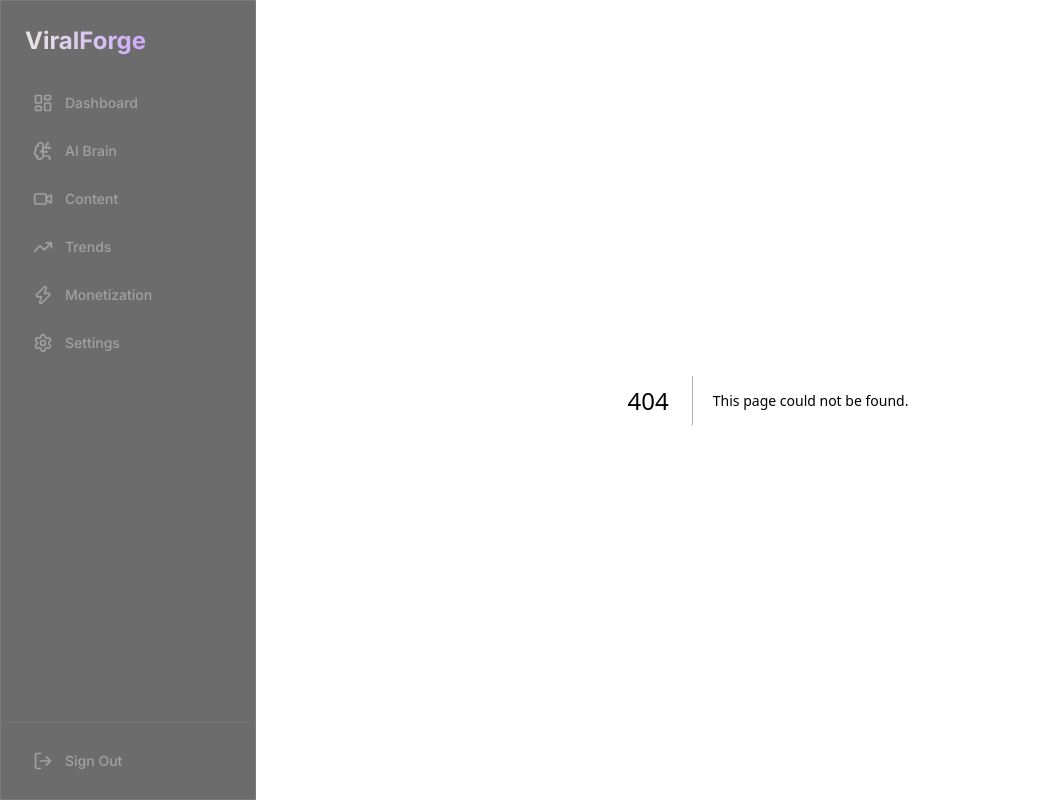
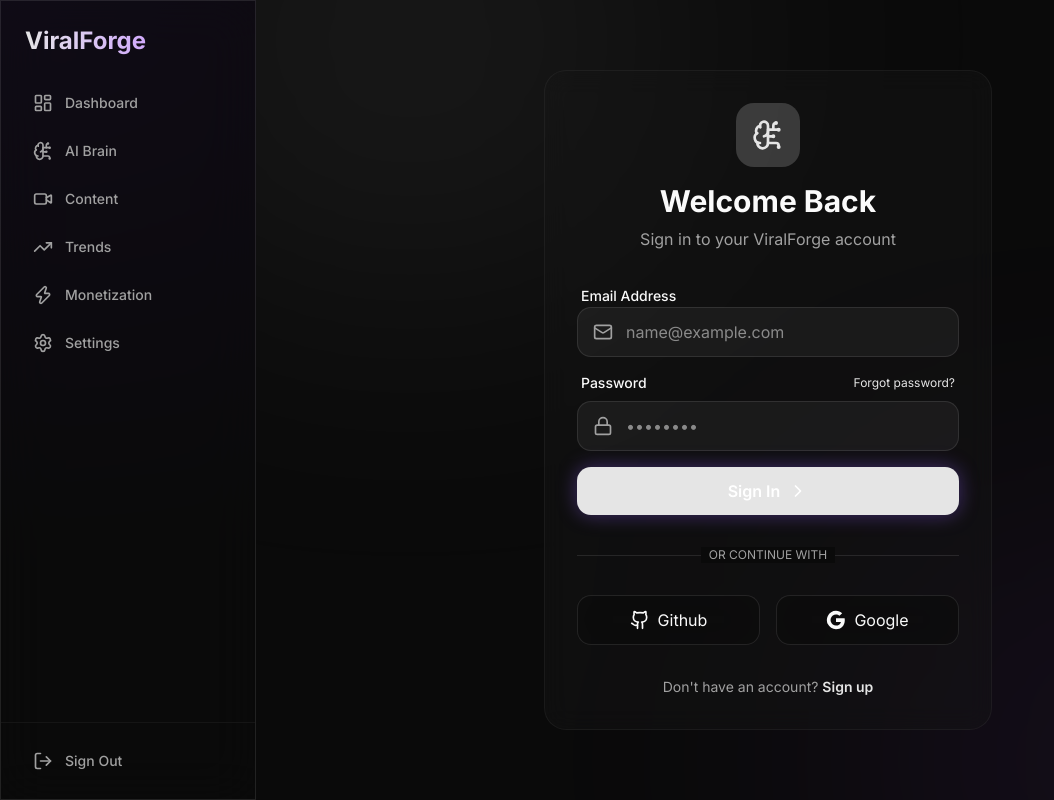
Before and after one commit to raymondraremond/ViralForge, a Next.js app: page /login in a window 1280 px wide. Before the commit this address had no page. Shown: the whole page, without its empty margins (0-1054 px from the left). Built offline with nearby package versions, Linux system fonts and the light colour scheme; no server answers.

Commit message:
viralforge

```diff
--- /dev/null
+++ b/src/app/login/page.tsx
@@ -0,0 +1,153 @@
+"use client"
+
+import { useState } from "react"
+import { useRouter } from "next/navigation"
+import { createClient } from "@/lib/supabase/client"
+import { BrainCircuit, ChevronRight, Github, Mail, Lock, Loader2 } from "lucide-react"
+import Link from "next/link"
+import { motion } from "framer-motion"
+
+export default function LoginPage() {
+  const [email, setEmail] = useState("")
+  const [password, setPassword] = useState("")
+  const [loading, setLoading] = useState(false)
+  const [error, setError] = useState<string | null>(null)
+  const router = useRouter()
+  const supabase = createClient()
+
+  const handleEmailLogin = async (e: React.FormEvent) => {
+    e.preventDefault()
+    setLoading(true)
+    setError(null)
+
+    const { error } = await supabase.auth.signInWithPassword({
+      email,
+      password,
+    })
+
+    if (error) {
+      setError(error.message)
+      setLoading(false)
+    } else {
+      router.push("/dashboard")
+      router.refresh()
+    }
+  }
+
+  const handleOAuthLogin = async (provider: 'github' | 'google') => {
+    await supabase.auth.signInWithOAuth({
+      provider,
+      options: {
+        redirectTo: `${window.location.origin}/auth/callback`,
+      },
+    })
+  }
+
+  return (
+    <div className="flex min-h-screen items-center justify-center p-4 bg-background relative overflow-hidden">
+      {/* Background Orbs */}
+      <div className="absolute top-[-20%] left-[-10%] w-[50%] h-[50%] bg-primary/10 blur-[150px] rounded-full" />
+      <div className="absolute bottom-[-20%] right-[-10%] w-[50%] h-[50%] bg-purple-500/10 blur-[150px] rounded-full" />
+
+      <motion.div
+        initial={{ opacity: 0, y: 20 }}
+        animate={{ opacity: 1, y: 0 }}
+        transition={{ duration: 0.5 }}
+        className="w-full max-w-md glass-card p-8 rounded-3xl space-y-8 z-10"
+      >
+        <div className="text-center space-y-2">
+          <div className="inline-flex items-center justify-center w-16 h-16 rounded-2xl bg-primary/20 mb-4">
+            <BrainCircuit className="w-8 h-8 text-primary" />
+          </div>
+          <h1 className="text-3xl font-bold">Welcome Back</h1>
+          <p className="text-muted-foreground">Sign in to your ViralForge account</p>
+        </div>
+
+        {error && (
+          <div className="p-4 rounded-xl bg-destructive/10 border border-destructive/20 text-destructive text-sm">
+            {error}
+          </div>
+        )}
+
+        <form onSubmit={handleEmailLogin} className="space-y-4">
+          <div className="space-y-2">
+            <label className="text-sm font-medium px-1">Email Address</label>
+            <div className="relative">
+              <Mail className="absolute left-4 top-1/2 -translate-y-1/2 w-5 h-5 text-muted-foreground" />
+              <input
+                type="email"
+                value={email}
+                onChange={(e) => setEmail(e.target.value)}
+                placeholder="name@example.com"
+                required
+                className="w-full pl-12 pr-4 py-3 bg-white/5 border border-white/10 rounded-xl focus:ring-2 focus:ring-primary focus:border-transparent transition-all outline-none"
+              />
+            </div>
+          </div>
+
+          <div className="space-y-2">
+            <div className="flex justify-between items-center px-1">
+              <label className="text-sm font-medium">Password</label>
+              <Link href="/auth/reset" className="text-xs text-primary hover:underline">Forgot password?</Link>
+            </div>
+            <div className="relative">
+              <Lock className="absolute left-4 top-1/2 -translate-y-1/2 w-5 h-5 text-muted-foreground" />
+              <input
+                type="password"
+                value={password}
+                onChange={(e) => setPassword(e.target.value)}
+                placeholder="••••••••"
+                required
+                className="w-full pl-12 pr-4 py-3 bg-white/5 border border-white/10 rounded-xl focus:ring-2 focus:ring-primary focus:border-transparent transition-all outline-none"
+              />
+            </div>
+          </div>
+
+          <button
+            type="submit"
+            disabled={loading}
+            className="w-full py-3 bg-primary text-white rounded-xl font-semibold shadow-[0_0_20px_rgba(139,92,246,0.4)] hover:shadow-[0_0_30px_rgba(139,92,246,0.6)] hover:scale-[1.02] transition-all disabled:opacity-50 disabled:scale-100 flex items-center justify-center gap-2"
+          >
+            {loading ? <Loader2 className="w-5 h-5 animate-spin" /> : "Sign In"}
+            {!loading && <ChevronRight className="w-5 h-5" />}
+          </button>
+        </form>
+
+        <div className="relative">
+          <div className="absolute inset-0 flex items-center">
+            <div className="w-full border-t border-white/10"></div>
+          </div>
+          <div className="relative flex justify-center text-xs uppercase">
+            <span className="bg-background px-2 text-muted-foreground">Or continue with</span>
+          </div>
+        </div>
+
+        <div className="grid grid-cols-2 gap-4">
+          <button
+            onClick={() => handleOAuthLogin('github')}
+            className="flex items-center justify-center gap-2 py-3 glass rounded-xl hover:bg-white/5 transition-all"
+          >
+            <Github className="w-5 h-5" />
+            Github
+          </button>
+          <button
+            className="flex items-center justify-center gap-2 py-3 glass rounded-xl hover:bg-white/5 transition-all"
+          >
+            <svg className="w-5 h-5" viewBox="0 0 24 24">
+              <path fill="currentColor" d="M22.56 12.25c0-.78-.07-1.53-.2-2.25H12v4.26h5.92c-.26 1.37-1.04 2.53-2.21 3.31v2.77h3.57c2.08-1.92 3.28-4.74 3.28-8.09z" />
+              <path fill="currentColor" d="M12 23c2.97 0 5.46-.98 7.28-2.66l-3.57-2.77c-.98.66-2.23 1.06-3.71 1.06-2.86 0-5.29-1.93-6.16-4.53H2.18v2.84C3.99 20.53 7.7 23 12 23z" />
+              <path fill="currentColor" d="M5.84 14.09c-.22-.66-.35-1.36-.35-2.09s.13-1.43.35-2.09V7.07H2.18C1.43 8.55 1 10.22 1 12s.43 3.45 1.18 4.93l3.66-2.84z" />
+              <path fill="currentColor" d="M12 5.38c1.62 0 3.06.56 4.21 1.64l3.15-3.15C17.45 2.09 14.97 1 12 1 7.7 1 3.99 3.47 2.18 7.07l3.66 2.84c.87-2.6 3.3-4.53 6.16-4.53z" />
+            </svg>
+            Google
+          </button>
+        </div>
+
+        <p className="text-center text-sm text-muted-foreground">
+          Don&apos;t have an account?{" "}
+          <Link href="/signup" className="text-primary font-semibold hover:underline">Sign up</Link>
+        </p>
+      </motion.div>
+    </div>
+  )
+}
--- a/src/app/page.tsx
+++ b/src/app/page.tsx
@@ -1,65 +1,87 @@
-import Image from "next/image";
+import { BrainCircuit, Rocket, Shield, TrendingUp, Zap, ChevronRight, Play } from "lucide-react";
+import Link from "next/link";
 
 export default function Home() {
   return (
-    <div className="flex flex-col flex-1 items-center justify-center bg-zinc-50 font-sans dark:bg-black">
-      <main className="flex flex-1 w-full max-w-3xl flex-col items-center justify-between py-32 px-16 bg-white dark:bg-black sm:items-start">
-        <Image
-          className="dark:invert"
-          src="/next.svg"
-          alt="Next.js logo"
-          width={100}
-          height={20}
-          priority
-        />
-        <div className="flex flex-col items-center gap-6 text-center sm:items-start sm:text-left">
-          <h1 className="max-w-xs text-3xl font-semibold leading-10 tracking-tight text-black dark:text-zinc-50">
-            To get started, edit the page.tsx file.
+    <div className="flex flex-col min-h-screen">
+      {/* Hero Section */}
+      <section className="relative pt-32 pb-20 px-8 overflow-hidden">
+        {/* Animated Background Elements */}
+        <div className="absolute top-0 left-1/2 -translate-x-1/2 w-full h-full -z-10">
+          <div className="absolute top-[-10%] left-[-10%] w-[40%] h-[40%] bg-primary/20 blur-[120px] rounded-full animate-pulse" />
+          <div className="absolute bottom-[-10%] right-[-10%] w-[40%] h-[40%] bg-purple-500/10 blur-[120px] rounded-full animate-pulse delay-700" />
+        </div>
+
+        <div className="max-w-5xl mx-auto text-center space-y-8">
+          <div className="inline-flex items-center gap-2 px-4 py-2 rounded-full glass border border-white/10 text-xs font-medium text-primary animate-in fade-in slide-in-from-bottom-4 duration-500">
+            <span className="flex h-2 w-2 rounded-full bg-primary animate-ping" />
+            Next-Gen AI Social Co-Pilot
+          </div>
+
+          <h1 className="text-6xl md:text-7xl font-bold tracking-tight bg-clip-text text-transparent bg-gradient-to-b from-white to-white/50 animate-in fade-in slide-in-from-bottom-8 duration-700 delay-200">
+            Forge Your Viral <br /> <span className="text-primary">Destiny with AI</span>
           </h1>
-          <p className="max-w-md text-lg leading-8 text-zinc-600 dark:text-zinc-400">
-            Looking for a starting point or more instructions? Head over to{" "}
-            <a
-              href="https://vercel.com/templates?framework=next.js&utm_source=create-next-app&utm_medium=appdir-template-tw&utm_campaign=create-next-app"
-              className="font-medium text-zinc-950 dark:text-zinc-50"
+
+          <p className="max-w-2xl mx-auto text-xl text-muted-foreground animate-in fade-in slide-in-from-bottom-12 duration-1000 delay-300">
+            Autonomous trend analysis, content generation, and multi-platform scheduling.
+            Stop guessing, start growing with ViralForge.
+          </p>
+
+          <div className="flex flex-col sm:flex-row items-center justify-center gap-4 pt-4 animate-in fade-in slide-in-from-bottom-16 duration-1000 delay-500">
+            <Link
+              href="/dashboard"
+              className="px-8 py-4 bg-primary text-white rounded-2xl font-semibold text-lg shadow-[0_0_30px_rgba(139,92,246,0.4)] hover:shadow-[0_0_50px_rgba(139,92,246,0.6)] hover:scale-105 transition-all flex items-center gap-2 group"
             >
-              Templates
-            </a>{" "}
-            or the{" "}
-            <a
-              href="https://nextjs.org/learn?utm_source=create-next-app&utm_medium=appdir-template-tw&utm_campaign=create-next-app"
-              className="font-medium text-zinc-950 dark:text-zinc-50"
-            >
-              Learning
-            </a>{" "}
-            center.
-          </p>
+              Get Started Free
+              <ChevronRight className="w-5 h-5 group-hover:translate-x-1 transition-transform" />
+            </Link>
+            <button className="px-8 py-4 glass text-white rounded-2xl font-semibold text-lg hover:bg-white/5 transition-all flex items-center gap-2">
+              <Play className="w-5 h-5 fill-current" />
+              Watch Demo
+            </button>
+          </div>
         </div>
-        <div className="flex flex-col gap-4 text-base font-medium sm:flex-row">
-          <a
-            className="flex h-12 w-full items-center justify-center gap-2 rounded-full bg-foreground px-5 text-background transition-colors hover:bg-[#383838] dark:hover:bg-[#ccc] md:w-[158px]"
-            href="https://vercel.com/new?utm_source=create-next-app&utm_medium=appdir-template-tw&utm_campaign=create-next-app"
-            target="_blank"
-            rel="noopener noreferrer"
-          >
-            <Image
-              className="dark:invert"
-              src="/vercel.svg"
-              alt="Vercel logomark"
-              width={16}
-              height={16}
+      </section>
+
+      {/* Features Grid */}
+      <section className="py-24 px-8 bg-black/50">
+        <div className="max-w-6xl mx-auto">
+          <div className="text-center mb-16 space-y-4">
+            <h2 className="text-3xl font-bold">Powered by the Forge Brain</h2>
+            <p className="text-muted-foreground">The ultimate suite for modern content creators.</p>
+          </div>
+
+          <div className="grid grid-cols-1 md:grid-cols-3 gap-8">
+            <FeatureCard
+              icon={BrainCircuit}
+              title="Autonomous Trends"
+              description="Real-time analysis of TikTok, Reels, and Shorts to find high-virality patterns before they go mainstream."
             />
-            Deploy Now
-          </a>
-          <a
-            className="flex h-12 w-full items-center justify-center rounded-full border border-solid border-black/[.08] px-5 transition-colors hover:border-transparent hover:bg-black/[.04] dark:border-white/[.145] dark:hover:bg-[#1a1a1a] md:w-[158px]"
-            href="https://nextjs.org/docs?utm_source=create-next-app&utm_medium=appdir-template-tw&utm_campaign=create-next-app"
-            target="_blank"
-            rel="noopener noreferrer"
-          >
-            Documentation
-          </a>
+            <FeatureCard
+              icon={Zap}
+              title="Instant Content"
+              description="Generate script-to-video drafts in seconds. Optimized for retention and platform-specific algorithms."
+            />
+            <FeatureCard
+              icon={Rocket}
+              title="Smart Scheduling"
+              description="Auto-post at the exact moment your audience is most active. Multi-platform sync with zero effort."
+            />
+          </div>
         </div>
-      </main>
+      </section>
     </div>
   );
 }
+
+function FeatureCard({ icon: Icon, title, description }: { icon: any, title: string, description: string }) {
+  return (
+    <div className="glass-card p-8 rounded-3xl group hover:-translate-y-2 transition-all duration-300">
+      <div className="w-12 h-12 rounded-2xl bg-primary/10 flex items-center justify-center mb-6 group-hover:bg-primary/20 transition-colors">
+        <Icon className="w-6 h-6 text-primary" />
+      </div>
+      <h3 className="text-xl font-bold mb-3">{title}</h3>
+      <p className="text-muted-foreground leading-relaxed">{description}</p>
+    </div>
+  );
+}
```
